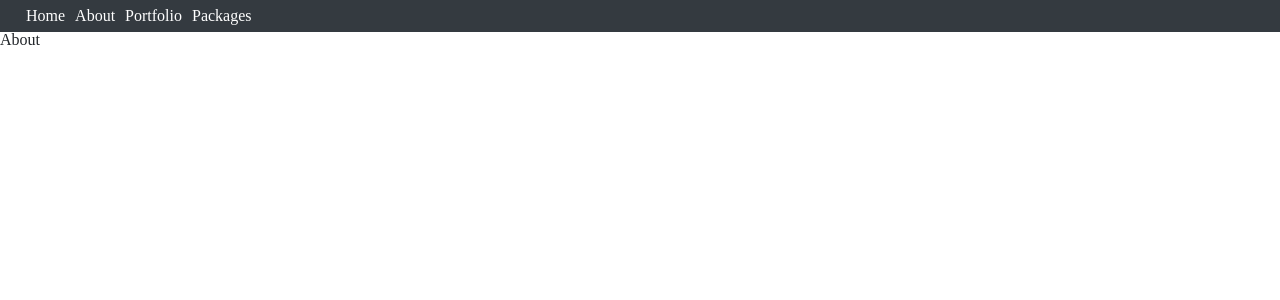
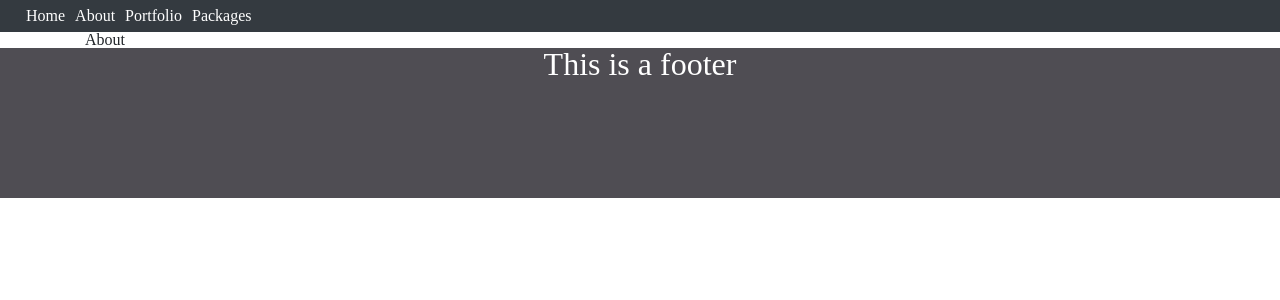
Before and after one commit to Ashishs1390/photo-studio, a React (Create React App) app: page /about in a window 1280 px wide. Shown: the top 300 px of the page. Built offline with nearby package versions, Linux system fonts and the light colour scheme.

Commit message:
Footer for home page

```diff
--- a/package.json
+++ b/package.json
@@ -10,6 +10,7 @@
     "@testing-library/react": "^9.5.0",
     "@testing-library/user-event": "^7.2.1",
     "bootstrap": "^4.4.1",
+    "heroku": "^7.7.8",
     "node-sass": "^4.13.1",
     "react": "^16.13.1",
     "react-dom": "^16.13.1",
--- a/src/App.js
+++ b/src/App.js
@@ -76,6 +76,12 @@ function App() {
         </Switch>
       </div>
     </Router>
+
+    <footer className="MainFooter">
+        <h3>
+          This is a footer
+        </h3>
+    </footer>
     </div>
   );
 }
--- a/src/App.scss
+++ b/src/App.scss
@@ -4,3 +4,13 @@
         padding-left: 10px;
     }
 }
+
+.MainFooter{
+    background-color: #4F4D53;
+    height: 150px;
+    h3 {
+        color: #fff;
+        font-size: 2rem;
+        text-align: center;
+    }
+}
--- a/src/components/About/About.js
+++ b/src/components/About/About.js
@@ -1,10 +1,16 @@
 import React from 'react';
+import { Container, Row, Col } from 'reactstrap';
+
 
 function About(){
     return(
-        <div>
-            About
-        </div>
+        <Container>
+            <Row>
+                <Col>
+                    <p>About</p>
+                </Col>
+            </Row>
+        </Container>
     )
 }
 
--- a/src/components/Home/Home.scss
+++ b/src/components/Home/Home.scss
@@ -1,3 +1,7 @@
+.MainContent{
+    margin-bottom: 100px;
+}
+
 .HeroImgContainer{
     padding: 0;
     height: 450px;
```
